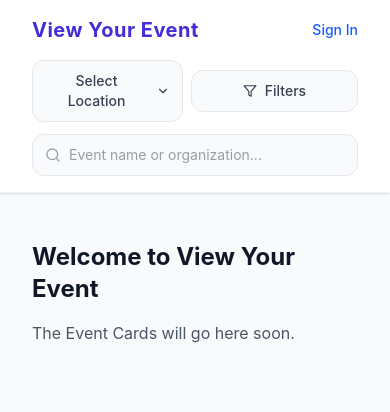
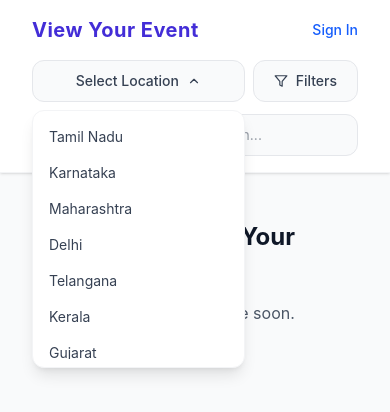
Before and after one commit to Susikaran-M/Product-Event, a React (Vite) app: page / in a window 390 px wide. Both pictures are taken after a click on the button "Select Location". Shown: the top 412 px of the page. Built offline with nearby package versions, Linux system fonts and the light colour scheme.

Commit message:
created a select location drop down without all states

```diff
--- a/src/components/Navbar.jsx
+++ b/src/components/Navbar.jsx
@@ -1,12 +1,37 @@
 import { Link } from 'react-router-dom';
 import { useAuth } from '../contexts/AuthContext';
 import { FiSearch ,FiChevronDown ,FiFilter } from 'react-icons/fi';
-import {useState} from 'react'
+import {useState ,useEffect ,useRef} from 'react'
 import FilterSidebar from './FilterSidebar';
 const Navbar = () => {
 
     const[isFilterOpen,setIsFilterOpen] = useState(false);
     const { isAuthenticated, role } = useAuth();
+    // Location Dropdown State
+  const [isLocationOpen, setIsLocationOpen] = useState(false);
+  const [selectedLocation, setSelectedLocation] = useState('Select Location');
+
+  const locationRef = useRef(null);
+
+  useEffect(() => {
+    const handleClickOutside = (event) => {
+      //here the locationRef.current is used to check if the dropdown is on
+      //the screen to avoid the crash of the app when the dropdown is not on
+      // the screen and user clicks outside the dropdown
+
+      //if dropdown is open and click is outside the dropdown, close it
+      if (isLocationOpen && locationRef.current && !locationRef.current.contains(event.target)) {
+        setIsLocationOpen(false);
+      }
+    };
+
+    document.addEventListener('mousedown', handleClickOutside);
+    document.addEventListener('touchstart', handleClickOutside);
+    return () => {
+      document.removeEventListener('mousedown', handleClickOutside);
+      document.removeEventListener('touchstart', handleClickOutside);
+    };
+  }, [isLocationOpen]);
 
     return(
 
@@ -38,9 +63,34 @@ const Navbar = () => {
 
           <div className="flex items-center gap-2 w-full">
         {/* location */}
-          <button className=" flex-1 md:flex-none flex justify-center items-center gap-2 bg-gray-50 border border-gray-200 px-3 py-2.5 rounded-xl text-sm font-medium text-gray-700 hover:bg-gray-100 transition-colors">
-          Select Location <FiChevronDown />
+        <div ref={locationRef} className="relative w-full lg:w-auto">
+          <button
+          onClick={() => setIsLocationOpen(!isLocationOpen)}
+          className=" w-full flex-1 lg:flex-none flex justify-center items-center gap-2 bg-gray-50 border border-gray-200 px-3 py-2.5 rounded-xl text-sm font-medium text-gray-700 hover:bg-gray-100 transition-colors">
+            {/* Display the selected state, and animate the arrow! */}
+            <span className="truncate max-w-[120px]">{selectedLocation}</span>
+          <FiChevronDown className={`transition-transform duration-200 ${isLocationOpen ? 'rotate-180' : ''}`} />
         </button>
+
+        {isLocationOpen && (
+          <div className="absolute top-full left-0 mt-2 w-full lg:w-56 bg-white border border-gray-100 rounded-xl shadow-lg py-2 z-[80]">
+          <div className="max-h-60 overflow-y-auto hide-scrollbar">
+                {['Tamil Nadu', 'Karnataka', 'Maharashtra', 'Delhi', 'Telangana', 'Kerala', 'Gujarat', 'West Bengal'].map((state) => (
+                  <button
+                    key={state}
+                    onClick={() => {
+                      setSelectedLocation(state);
+                      setIsLocationOpen(false); // Close after picking
+                    }}
+          className="w-full text-left px-4 py-2 text-sm text-gray-700 hover:bg-indigo-50 hover:text-indigo-700 transition-colors"
+                  >
+                    {state}
+                  </button>
+        ))}
+          </div>
+        </div>
+        )}
+        </div>
 
         {/* filter */}
         <button
```
